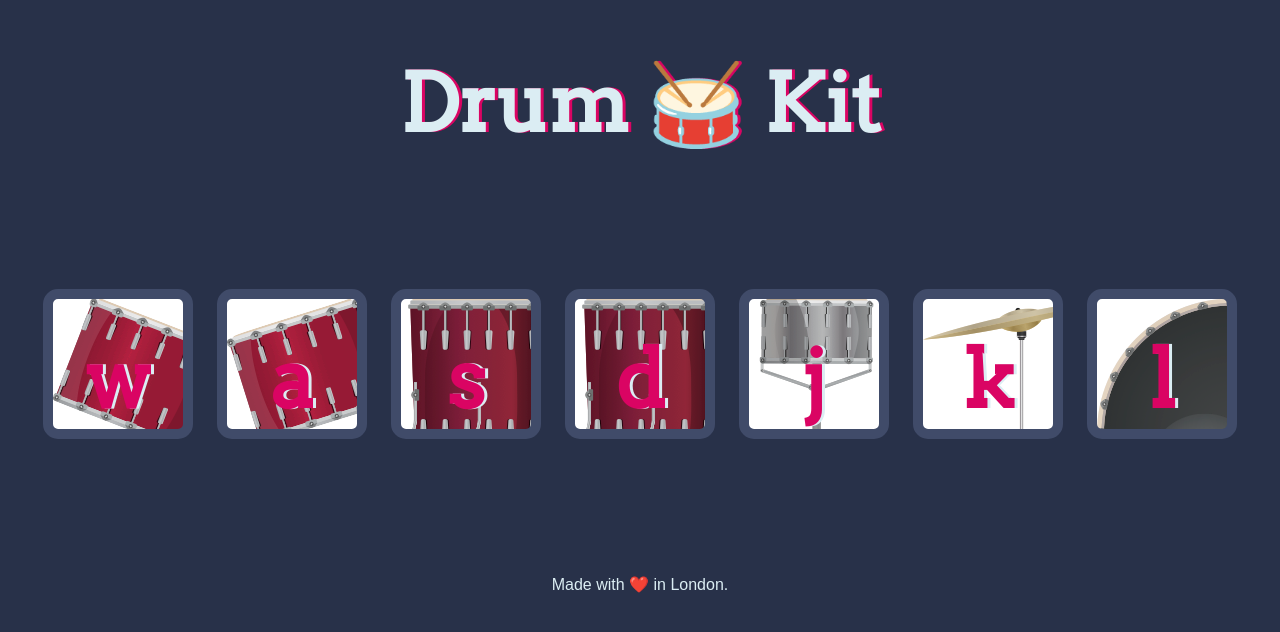
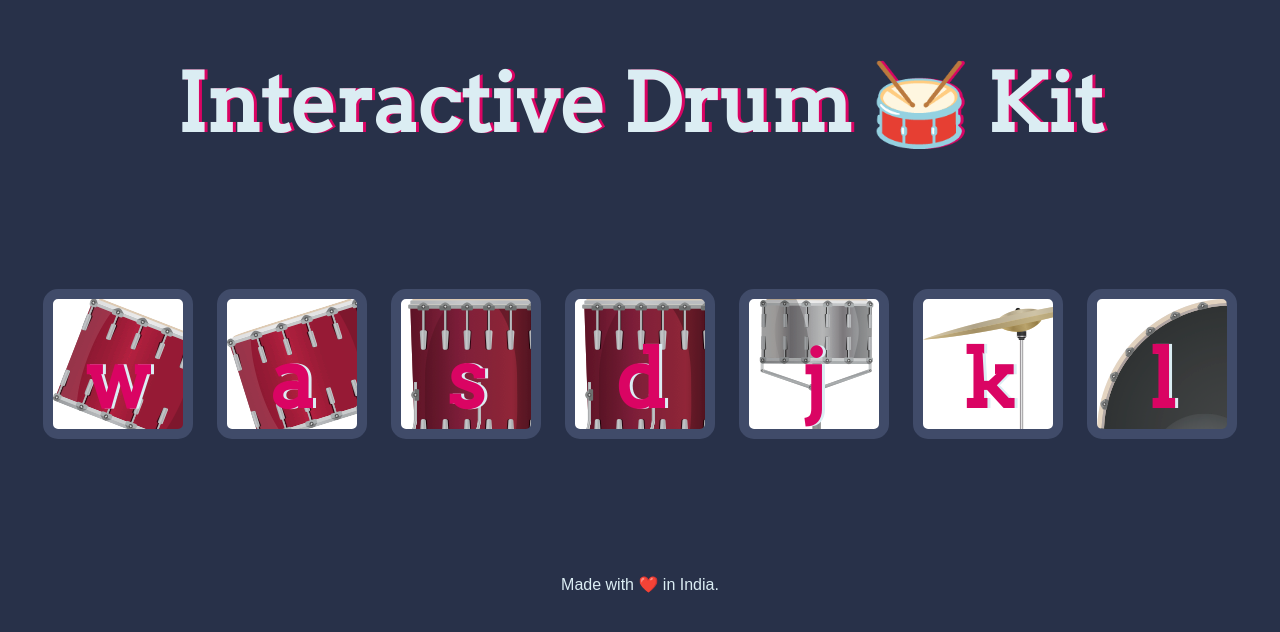
Before and after one commit to killshotroxs/Drumkit-Project, a plain HTML site: page index.html in a window 1280 px wide. Drawn offline with Linux system fonts and the light colour scheme.

Commit message:
Update index.html

```diff
--- a/index.html
+++ b/index.html
@@ -10,7 +10,7 @@
 
 <body>
 
-  <h1 id="title">Drum 🥁 Kit</h1>
+  <h1 id="title">Interactive Drum 🥁 Kit</h1>
   <div class="set">
     <button class="w drum">w</button>
     <button class="a drum">a</button>
@@ -23,7 +23,7 @@
 
 
   <footer>
-    Made with ❤️ in London.
+    Made with ❤️ in India.
   </footer>
 
   <script src="./index.js" charset="utf-8"> </script>
```
